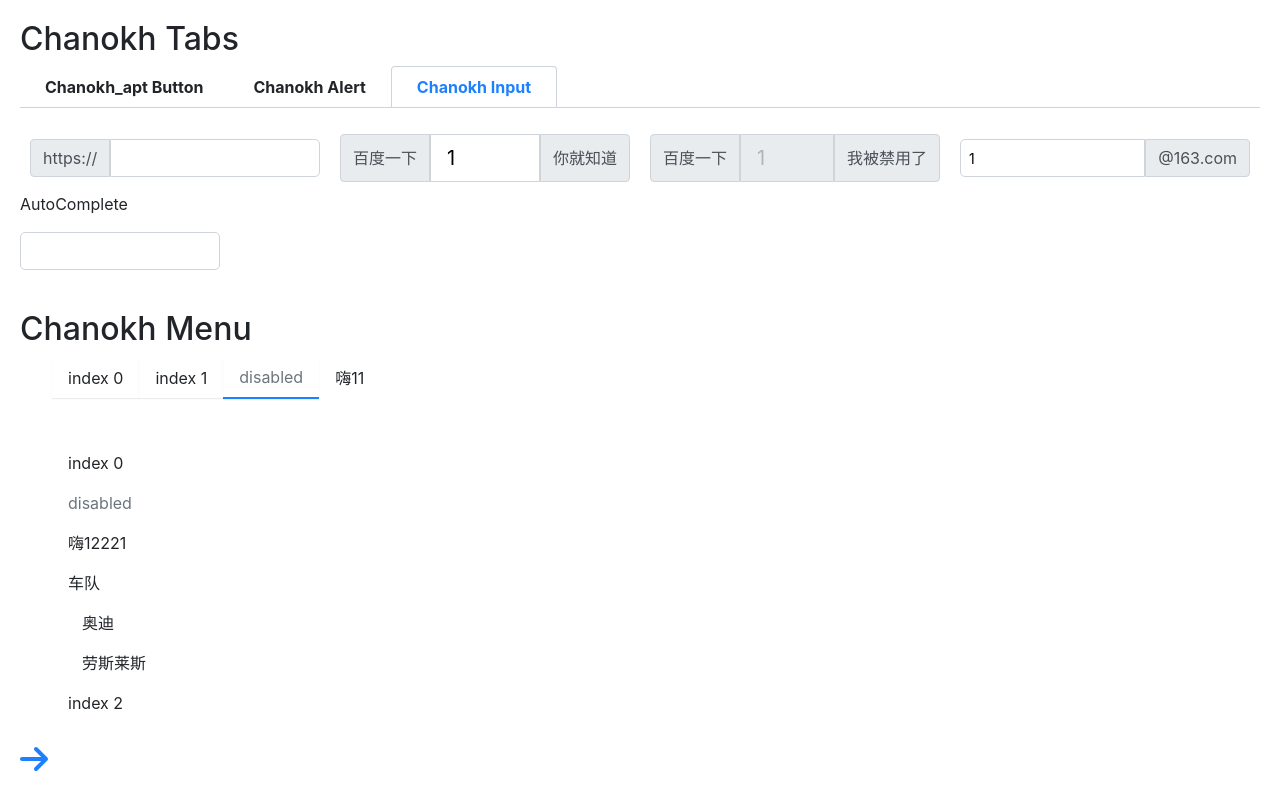
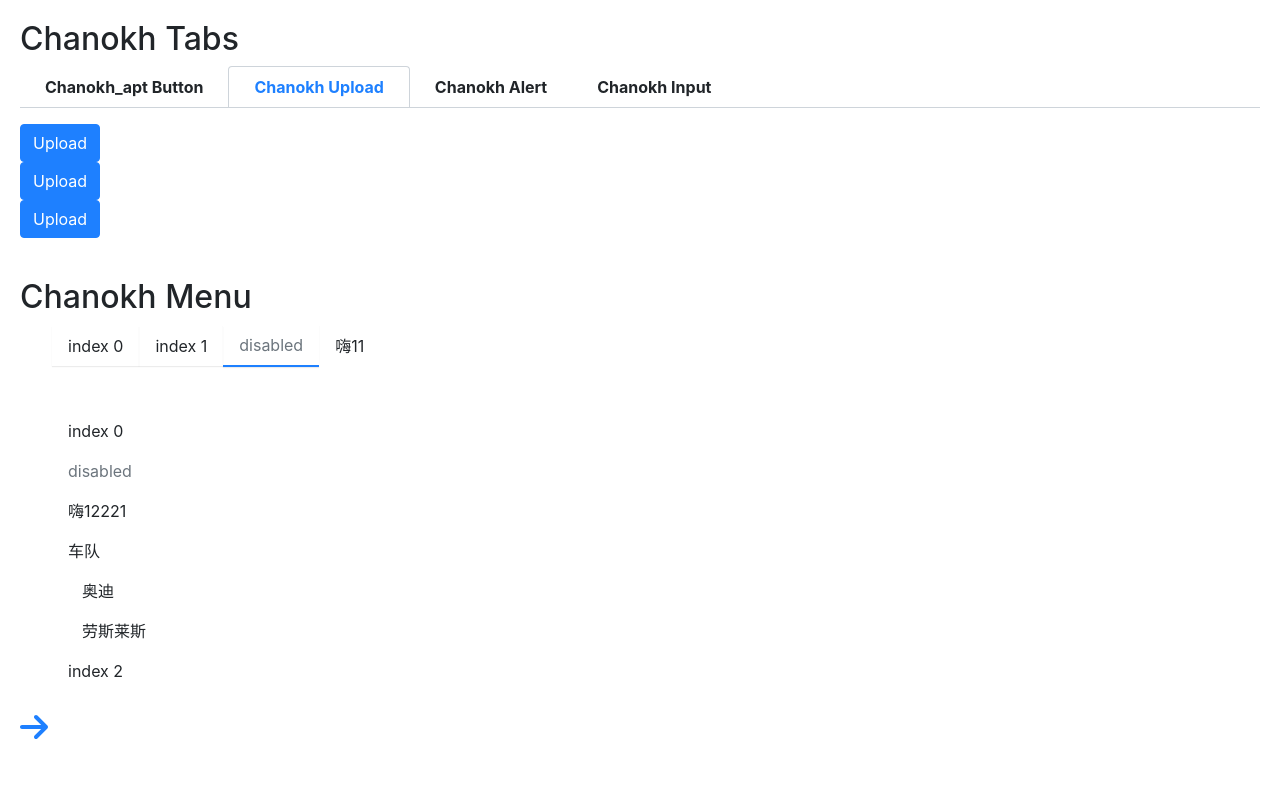
Before and after one commit to zhangchengsen/ChanokhComponents, a React (Create React App) app: page / in a window 1280 px wide. Built offline with nearby package versions, Linux system fonts and the light colour scheme; a web font is replaced by a local one.

Commit message:
完成基础Upload的开房

```diff
--- a/package.json
+++ b/package.json
@@ -15,6 +15,7 @@
     "@types/node": "^16.11.26",
     "@types/react": "^17.0.40",
     "@types/react-dom": "^17.0.13",
+    "axios": "^0.26.1",
     "node-sass-install": "^1.0.2",
     "react": "^17.0.2",
     "react-dom": "^17.0.2",
--- a/src/App.tsx
+++ b/src/App.tsx
@@ -8,6 +8,7 @@ import { Icon } from "./components/Icon";
 import { fas } from "@fortawesome/free-solid-svg-icons";
 import { library } from "@fortawesome/fontawesome-svg-core";
 import { Input } from "./components/Input";
+import { Upload } from "./components/Upload";
 import { AutoComplete, IDataSourceType } from "./components/AutoComplete";
 library.add(fas);
 type bool_key = [boolean, string];
@@ -63,7 +64,7 @@ function App() {
         </div>
       )}
       <h2>Chanokh Tabs</h2>
-      <Tabs defaultActive={2} defaultOpen>
+      <Tabs defaultActive={1} defaultOpen>
         <TabItem title="Chanokh_apt Button">
           <Button>Button</Button>
           <Button autoFocus>AutoFocus Button</Button>
@@ -81,6 +82,37 @@ function App() {
           <Button btnType={ButtonType.Link} disabled>
             Link Disabled
           </Button>
+        </TabItem>
+        <TabItem title="Chanokh Upload">
+          <Upload
+            action="https://jsonplaceholder.typicode.com/posts"
+            onProgress={(e, f) => console.log("上传中", e)}
+            onSuccess={(e, f) => console.log("成功", e)}
+            onError={(e, f) => console.log("错误", e)}
+          ></Upload>
+          <Upload
+            action="https://jsonplaceholder.typicode.com/posts"
+            onProgress={(e, f) => console.log("progress", e)}
+            onSuccess={(e, f) => console.log("成功", e)}
+            onError={(e, f) => console.log("错误", e)}
+            beforeUpload={(f) => {
+              if (f.size / 1024 > 50) console.log("你的文件太大啦");
+              return false;
+            }}
+            onChange={() => console.log("一次上传流程结束了")}
+          ></Upload>
+          <Upload
+            action="https://jsonplaceholder.typicode.com/posts"
+            onProgress={(e, f) => console.log("progress", e)}
+            onSuccess={(e, f) => console.log("成功", e)}
+            onError={(e, f) => console.log("错误", e)}
+            beforeUpload={(f) => {
+              console.log(f.name);
+              const newFile = new File([f], "new_file.docx", { type: f.type });
+              return Promise.resolve(newFile);
+            }}
+            onChange={(f) => console.log("一次上传流程结束了", f.name)}
+          ></Upload>
         </TabItem>
         <TabItem title="Chanokh Alert">
           <Button btnType={ButtonType.Primary} onClick={() => getAlert()}>
@@ -120,19 +152,7 @@ function App() {
           </div>
           <div>
             <p>AutoComplete</p>
-            {/* <div style={{ width: "80%" }}>
-              <AutoComplete
-                value={autoVal}
-                onChange={(e) => setAutoVal(e.target.value)}
-                fetchSuggestion={handleFetch}
-                onSelect={(e) => setAutoVal(e.value)}
-                renderOptions={(item: IDataSourceType) => (
-                  <h5>
-                    <p>name: {item.value}</p>
-                  </h5>
-                )}
-              ></AutoComplete>
-            </div> */}
+
             <AutoComplete
               value={autoVal}
               onChange={(e) => setAutoVal(e.target.value)}
--- /dev/null
+++ b/src/components/Upload/index.tsx
@@ -0,0 +1,121 @@
+import React, { ChangeEvent, FC, memo, useRef, useState } from "react";
+import axios from "axios";
+import { Button, ButtonType } from "../button";
+export type FileStatus = "uploading" | "ready" | "success" | "fail";
+export interface IFileProps {
+  uid: string;
+  status?: FileStatus;
+  name: string;
+  size: number;
+  raw?: File;
+  response?: any;
+  error?: any;
+}
+export interface IUploadProps {
+  action: string;
+  onProgress?: (progress: number, file: File) => void;
+  beforeUpload?: (f: File) => boolean | Promise<File>;
+  onChange?: (f: File) => void;
+  onSuccess?: (data: any, file: File) => void;
+  onError?: (error: any, file: File) => void;
+  onRemoved?: () => void;
+}
+export const Upload: FC<IUploadProps> = memo((props) => {
+  const { onChange, action, onSuccess, onProgress, onError, beforeUpload } =
+    props;
+
+  const [fileList, setFileList] = useState<IFileProps[]>([]);
+  const fileRef = useRef<HTMLInputElement>(null);
+
+  const handleClick = () => {
+    if (fileRef.current) fileRef.current.click();
+  };
+  const handleFileChange = (e: ChangeEvent<HTMLInputElement>) => {
+    let files = e.target.files;
+    if (!files) {
+      return;
+    }
+    uploadFiles(files);
+    if (fileRef.current) fileRef.current.value = "";
+  };
+  const uploadFiles = (files: FileList) => {
+    console.log(files.length, "上传文件的长度");
+    let postFiles = Array.from(files);
+    postFiles.forEach((file) => {
+      if (beforeUpload) {
+        let res = beforeUpload(file);
+        if (res && res instanceof Promise) {
+          res.then((resFile) => post(resFile));
+        } else if (res !== false) {
+          post(file);
+        }
+      } else post(file);
+    });
+  };
+  const updateFileList = (
+    updateObj: IFileProps,
+    updateMsg: Partial<IFileProps>
+  ) => {
+    setFileList((preList) => {
+      let list = preList.map((v) => {
+        if ((v.uid = updateObj.uid)) return { ...v, ...updateMsg };
+        else return v;
+      });
+      console.log(list);
+      return list;
+    });
+  };
+  // 发送请求
+  const post = (file: File) => {
+    let fileData: IFileProps = {
+      name: file.name,
+      uid: "" + Date.now() + Math.random(),
+      size: file.size,
+      status: "ready",
+      raw: file,
+    };
+    setFileList([...fileList, fileData]);
+    let formData = new FormData();
+    formData.append(file.name, file);
+    axios
+      .post(action, formData, {
+        headers: {
+          "Content-type": "multipart/form-data",
+        },
+        onUploadProgress: (e) => {
+          let progress = Math.round((e.loaded * 100) / e.total) || 0;
+          if (progress < 100) {
+            updateFileList(fileData, { status: "uploading" });
+            if (onProgress) onProgress(progress, file);
+          }
+        },
+      })
+      .then((res) => {
+        if (onSuccess) onSuccess(res, file);
+        if (onChange) onChange(file);
+        updateFileList(fileData, { status: "success", response: res.data });
+      })
+      .catch((err) => {
+        if (onError) onError(err, file);
+        if (onChange) onChange(file);
+        updateFileList(fileData, { status: "fail", error: err });
+      });
+  };
+  return (
+    <div className="Upload">
+      <Button btnType={ButtonType.Primary} onClick={() => handleClick()}>
+        Upload
+      </Button>
+      <input
+        className="Upload-input"
+        style={{ display: "none" }}
+        ref={fileRef}
+        type="file"
+        onChange={(e) => handleFileChange(e)}
+      ></input>
+    </div>
+  );
+});
+Upload.defaultProps = {
+  action: "",
+};
```
Also changed, not shown: 1 other file (tests, documents, lock files or other folders).
